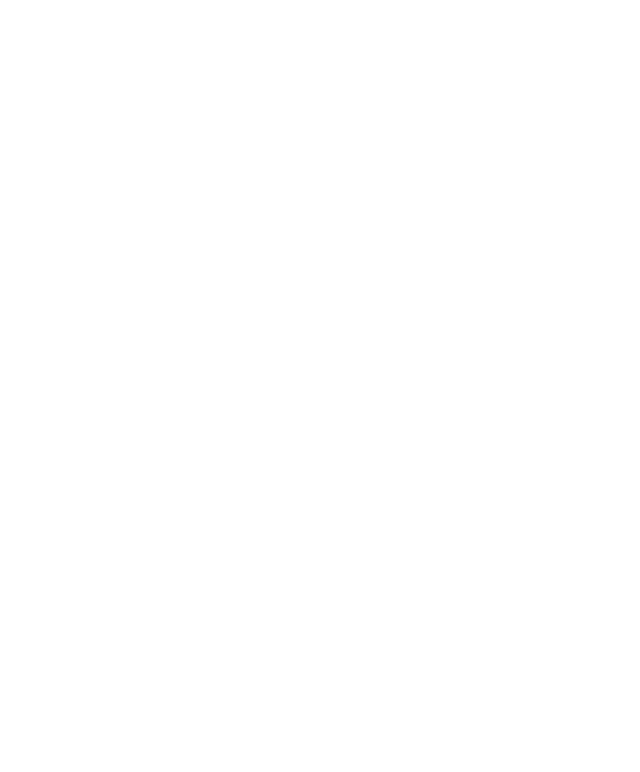
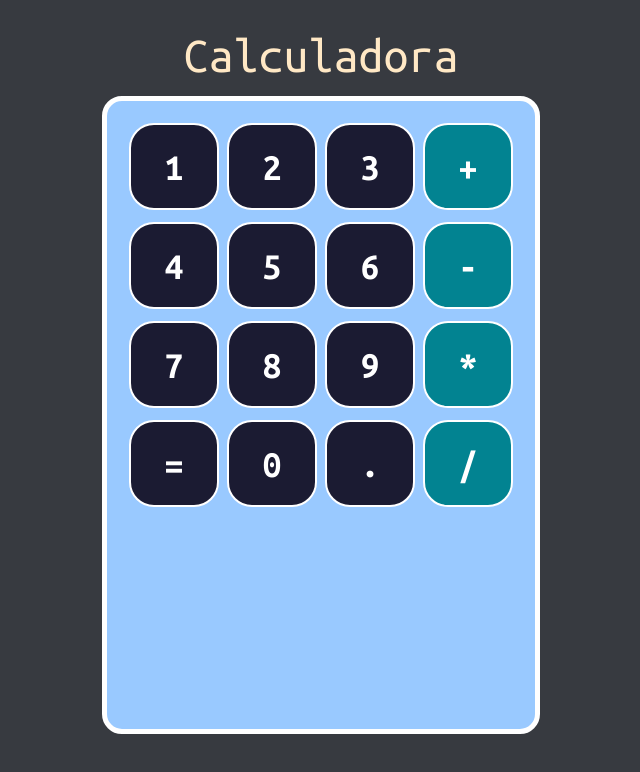
Before and after one commit to MacarenaCavieres/calculadora-react, a React (Vite) app: page / in a window 1280 px wide. Shown: the top 772 px of the page, without its empty margins (319-959 px from the left). Built offline with nearby package versions, Linux system fonts and the light colour scheme.

Commit message:
componente boton listo, configurando componente pantalla

```diff
--- a/index.html
+++ b/index.html
@@ -4,6 +4,12 @@
         <meta charset="UTF-8" />
         <meta name="viewport" content="width=device-width, initial-scale=1.0" />
         <title>Calculadora</title>
+        <link rel="preconnect" href="https://fonts.googleapis.com" />
+        <link rel="preconnect" href="https://fonts.gstatic.com" crossorigin />
+        <link
+            href="https://fonts.googleapis.com/css2?family=Ubuntu+Mono:ital,wght@0,400;0,700;1,400;1,700&display=swap"
+            rel="stylesheet"
+        />
     </head>
     <body>
         <div id="root"></div>
--- a/src/App.css
+++ b/src/App.css
@@ -0,0 +1,35 @@
+.App {
+    height: 90vh;
+    padding-top: 10px;
+    font-family: "Ubuntu Mono", monospace;
+    display: flex;
+    flex-wrap: wrap;
+    justify-content: center;
+    align-items: center;
+}
+
+.title {
+    width: 100%;
+    margin: 8px;
+    display: flex;
+    align-items: center;
+    justify-content: center;
+    font-size: 50px;
+}
+
+.contenedor-calculadora {
+    width: 400px;
+    height: 600px;
+    padding: 14px;
+    background-color: #99c9ff;
+    border-radius: 20px;
+    border: 5px solid white;
+    color: black;
+}
+
+.fila {
+    margin: 4px;
+    display: flex;
+    align-items: center;
+    justify-content: center;
+}
--- a/src/App.jsx
+++ b/src/App.jsx
@@ -1,7 +1,39 @@
 import "./App.css";
+import Boton from "./componentes/boton.jsx";
 
 function App() {
-    return <div className="App"></div>;
+    return (
+        <div className="App">
+            <div className="title">Calculadora</div>
+            <div className="contenedor-calculadora">
+                <div className="fila">
+                    <Boton>1</Boton>
+                    <Boton>2</Boton>
+                    <Boton>3</Boton>
+                    <Boton>+</Boton>
+                </div>
+                <div className="fila">
+                    <Boton>4</Boton>
+                    <Boton>5</Boton>
+                    <Boton>6</Boton>
+                    <Boton>-</Boton>
+                </div>
+                <div className="fila">
+                    <Boton>7</Boton>
+                    <Boton>8</Boton>
+                    <Boton>9</Boton>
+                    <Boton>*</Boton>
+                </div>
+                <div className="fila">
+                    <Boton>=</Boton>
+                    <Boton>0</Boton>
+                    <Boton>.</Boton>
+                    <Boton>/</Boton>
+                </div>
+                <div className="fila"></div>
+            </div>
+        </div>
+    );
 }
 
 export default App;
--- /dev/null
+++ b/src/componentes/boton.jsx
@@ -0,0 +1,16 @@
+import React from "react";
+import "../css/boton.css";
+
+function Boton(props) {
+    const esOperador = (valor) => {
+        return isNaN(valor) && valor != "." && valor != "=";
+    };
+
+    return (
+        <div className={`boton-contenedor ${esOperador(props.children) ? "operador" : null}`.trimEnd()}>
+            {props.children}
+        </div>
+    );
+}
+
+export default Boton;
--- /dev/null
+++ b/src/css/boton.css
@@ -0,0 +1,28 @@
+.boton-contenedor {
+    height: 83px;
+    display: flex;
+    flex: 1 1;
+    justify-content: center;
+    align-items: center;
+    font-weight: 700;
+    font-size: 38px;
+    background-color: #1b1b32;
+    color: white;
+    border-radius: 25px;
+    border: 2px solid white;
+    margin: 4px;
+    cursor: pointer;
+    user-select: none;
+}
+
+.boton-contenedor:hover {
+    background-color: #ffe8c549;
+}
+
+.operador {
+    background-color: #028391;
+}
+
+.operador:hover {
+    background-color: #ecb17679;
+}
--- a/src/index.css
+++ b/src/index.css
@@ -0,0 +1,4 @@
+body {
+    background-color: #373a40;
+    color: #ffe8c5;
+}
```
Also changed, not shown: src/componentes/pantalla.jsx (added, +7 -0 lines), 1 other file (tests, documents, lock files or other folders).
